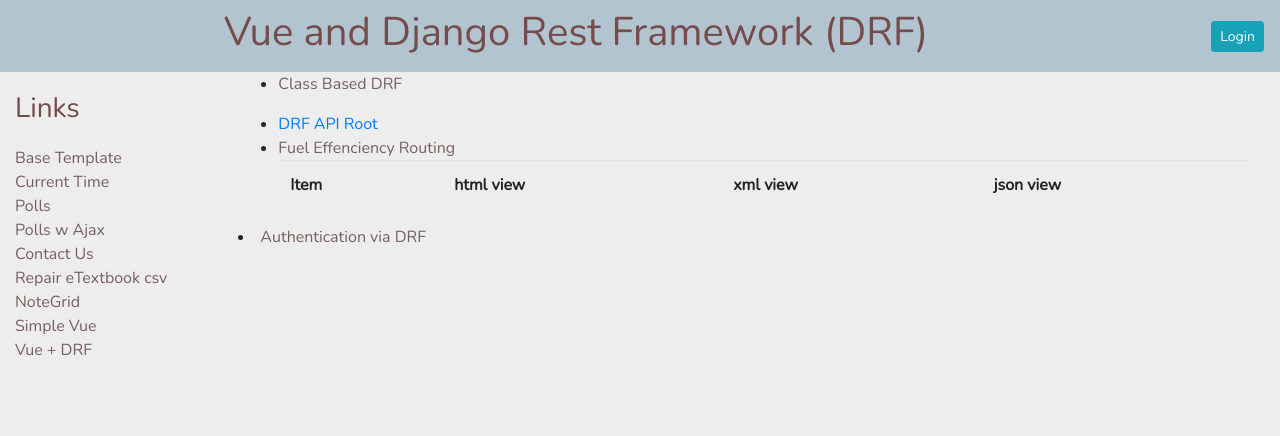
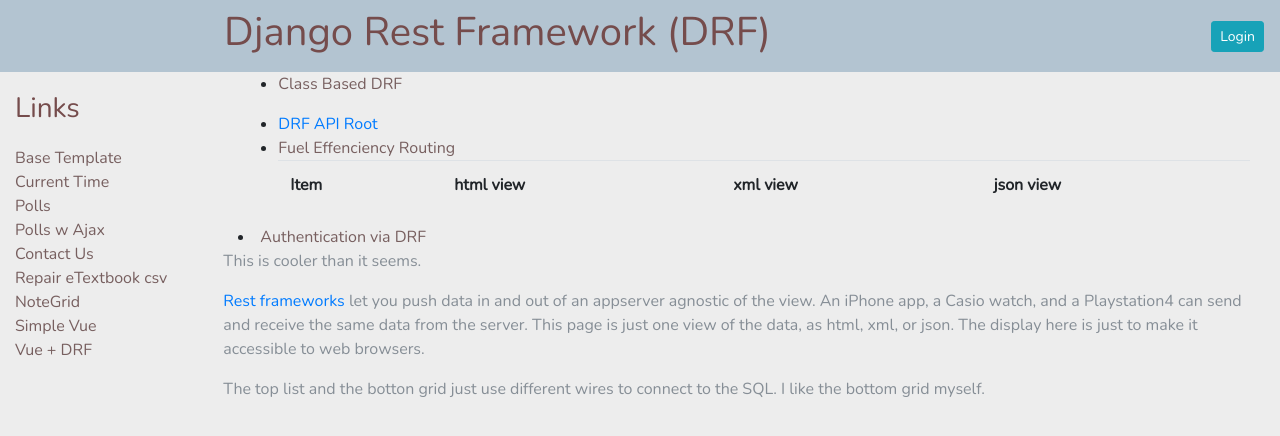
Before and after one commit to GarrettArm/TheDjangoBook, a Django app: page /vue_drf/ in a window 1280 px wide. Shown: the top 436 px of the page. Run offline with Django 3.2, Linux system fonts and the light colour scheme; data that the repository does not hold is empty; some libraries are stand-ins or nearby versions.

Commit message:
revising page descriptions

```diff
--- a/mysite_project/simple_vue/views.py
+++ b/mysite_project/simple_vue/views.py
@@ -13,4 +13,8 @@ class SimpleVueView(TemplateView):
         context['current_datestuff'] = current_time
         counters = [1, 2, 3, 4]
         context['counters'] = counters
+        description = ["""This page is a proof of concept that one can create data on the app server, send it to be processed by Vue.js within a template.""",
+            """Nothing to See Here, Please Disperse...""",
+        ]
+        context['description'] = description
         return context
--- a/mysite_project/templates/ajax_polls/index.html
+++ b/mysite_project/templates/ajax_polls/index.html
@@ -2,7 +2,7 @@
 {% load static %}
 
 {% block title %}Ajax Polls{% endblock title %}
-{% block header %}Ajax Polls{% endblock header %}
+{% block header %}Polls with Ajax{% endblock header %}
 
 {% block loadjs %}
   {{ block.super }}
--- a/mysite_project/templates/etextbook/spreadsheet_page.html
+++ b/mysite_project/templates/etextbook/spreadsheet_page.html
@@ -8,11 +8,11 @@
     <link rel="stylesheet" type="text/css" href="{% static 'etextbook/css/style.css' %}" />
 {% endblock styles %}
 
-{% block header %}Upload Page{% endblock header %}
+{% block header %}Repair eTextbook csv{% endblock header %}
 
 {% block content %}
     <div class='container-fluid row no-gutters'>
-        <h3>Upload a malformed Bookstore spreadsheet, I will return a cleaned up version.</h3>
+        <h3>Let's repair a malformed Bookstore spreadsheet.</h3>
     </div>
     {{ form.errors }}
     {{ form.non_field_errors }}
--- a/mysite_project/templates/vue_test/vue_test.html
+++ b/mysite_project/templates/vue_test/vue_test.html
@@ -1,9 +1,9 @@
 {% extends "base.html" %}
 {% load static %}
 
-{% block title %}Vue DRF{% endblock title %}
+{% block title %}DRF{% endblock title %}
 
-{% block header %}Vue and Django Rest Framework (DRF){% endblock header %}
+{% block header %}Django Rest Framework (DRF){% endblock header %}
 
 {% block loadjs %}
   {{ block.super }}
@@ -56,14 +56,4 @@
   </div>
 </div>
 
-<script>
-  new Vue({
-    delimiters: ['[[', ']]'],
-    el: '#app',
-    data: {
-      title: 'Vue variable text',
-    }
-  })
-</script>
-
 {% endblock content %}
--- a/mysite_project/vue_test/views.py
+++ b/mysite_project/vue_test/views.py
@@ -41,4 +41,11 @@ class BaseView(TemplateView):
         context = super().get_context_data(**kwargs)
         db_pks = [i.id for i in FuelEffeciency.objects.all()]
         context['db_pk'] = db_pks
+
+        description = ["""This is cooler than it seems.""",
+            """<a href=https://en.wikipedia.org/wiki/Representational_state_transfer>Rest frameworks</a> let you push data in and out of an appserver agnostic of the view.  An iPhone app, a Casio watch, and a Playstation4 can send and receive the same data from the server.  This page is just one view of the data, as html, xml, or json.  The display here is just to make it accessible to web browsers.""",
+            """The top list and the botton grid just use different wires to connect to the SQL.  I like the bottom grid myself.""",
+        ]
+        context['description'] = description
+
         return context
```
Also changed, not shown: mysite_project/etextbook/views.py (+3 -9 lines), mysite_project/notegrid/views.py (+8 -0 lines).
